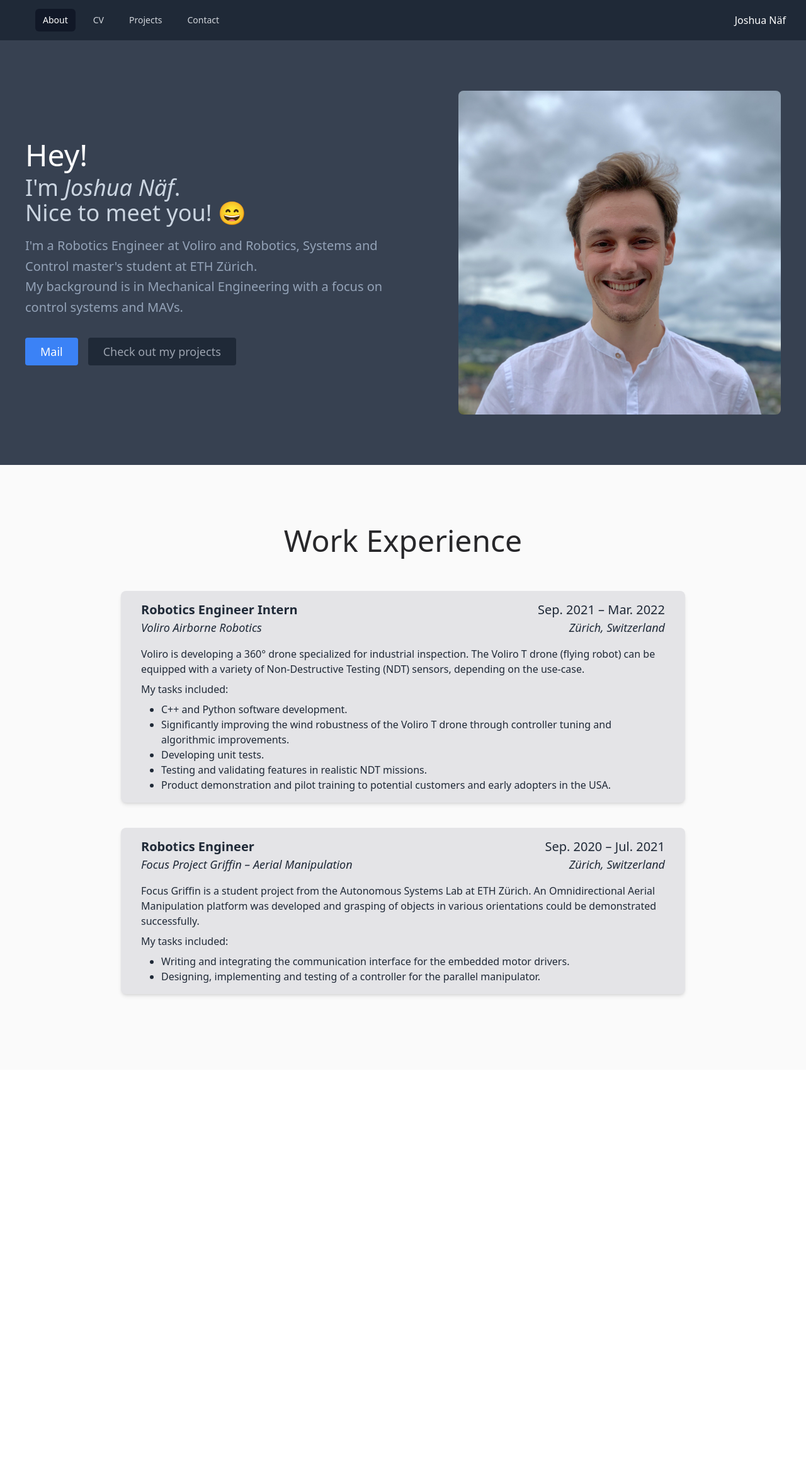
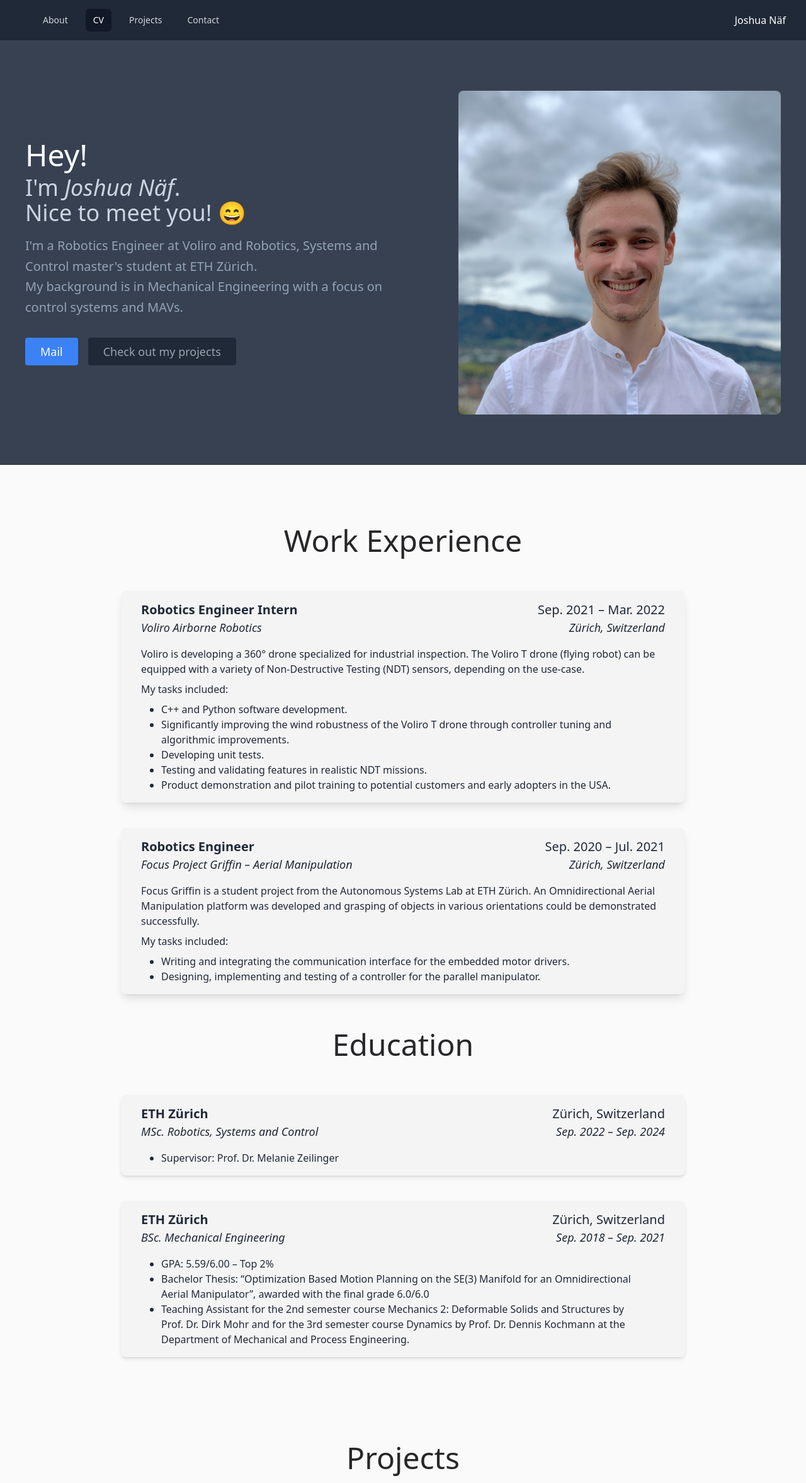
Before and after one commit to naefjo/naefjo.github.io, a React (Create React App) app: page / in a window 1280 px wide. Shown: the whole page at 63% size. Before the commit the page ends 1698 px from the top, so only its background shows below. Built offline with nearby package versions, Linux system fonts and the light colour scheme.

Commit message:
fixed highlighting of navbar when clicking links

```diff
--- a/src/App.js
+++ b/src/App.js
@@ -8,7 +8,7 @@ import CV from './components/cv'
 
 function App() {
   return (
-    <main className="text-gray-800 bg-gray-700 body-font">
+    <main className="text-gray-800 bg-zinc-50 body-font">
       <Navbar />
       <About />
       <CV />
--- a/src/components/about.js
+++ b/src/components/about.js
@@ -3,14 +3,14 @@ import pic from './IMG_7205_cropped.jpg'
 
 export default function About() {
     return (
-        <section id="about">
+        <section id="about" className="bg-gray-700">
             <div className="container max-w-7xl  mx-auto flex px-10 py-20 md:flex-row flex-col items-center">
                 <div className="lg:flex-grow md:w-1/2 lg:pr-24 md:pr-16 flex flex-col md:items-start md:text-left mb-16 md:mb-0 items-center text-center">
                     <h1 className="title-font sm:text-5xl text-4xl mb-2 font-medium text-white">
                         Hey!
                     </h1>
                     <h2 className="title-font sm:text-4xl text-3xl mb-4 font-medium text-slate-300">
-                        I'm <text className="italic">Joshua Näf</text>. <br /> Nice to meet you! 😄
+                        I'm <div className="inline italic">Joshua Näf</div>. <br /> Nice to meet you! 😄
                     </h2>
                     <p className="mb-8 leading-relaxed text-xl text-slate-400">
                         I'm a Robotics Engineer at Voliro and Robotics, Systems and Control master's student at ETH Zürich. <br />My background is in Mechanical Engineering with a focus on control systems and MAVs.
--- a/src/components/cv.js
+++ b/src/components/cv.js
@@ -1,6 +1,8 @@
+import {useState} from 'react'
+
 function WorkExperience(props) {
     return (
-        <div className="max-w-4xl mx-auto my-10 bg-zinc-200 px-8 py-4 rounded-lg shadow-md">
+        <div className="max-w-4xl mx-auto my-10 bg-zinc-100 px-8 py-4 rounded-lg shadow-lg">
             <div className="flex justify-center flex-col items-center sm:flex-row space-y-4 sm:space-y-0 pb-4">
                 <div className=" flex flex-col">
                     <p className="text-center sm:text-left font-bold text-xl">{props.title}</p>
@@ -11,14 +13,40 @@ function WorkExperience(props) {
                     <p className="text-center sm:text-right italic text-lg">{props.location}</p>
                 </div>
             </div>
+
             <p className="text-center sm:text-left">{props.description}</p>
+
             {props.tasks ?
             <div>
             <p className="py-2 font-medium"> My tasks included:</p>
             <ul className="px-8 list-disc list-outside">
-                {props.tasks.map(task => <li>{task}</li>)}
+                {props.tasks.map(task => <li key={task}>{task}</li>)}
             </ul>
-            </div> : null}
+            </div>
+            : null}
+        </div>
+    )
+}
+
+function Education(props) {
+    return (
+        <div className="max-w-4xl mx-auto my-10 bg-zinc-100 px-8 py-4 rounded-lg shadow-md">
+            <div className="flex justify-center flex-col items-center sm:flex-row space-y-4 sm:space-y-0 pb-4">
+                <div className=" flex flex-col">
+                    <p className="text-center sm:text-left font-bold text-xl">{props.school}</p>
+                    <p className="text-center sm:text-left italic text-lg">{props.degree}</p>
+                </div>
+                <div className="flex flex-col sm:ml-auto">
+                    <p className="text-center sm:text-right text-xl">{props.location}</p>
+                    <p className="text-center sm:text-right italic text-lg">{props.date}</p>
+                </div>
+            </div>
+
+            {props.list ?
+            <ul className="px-8 list-disc list-outside">
+                {props.list.map(listItem => <li key={listItem}>{listItem}</li>)}
+            </ul>
+            : null}
         </div>
     )
 }
@@ -26,7 +54,7 @@ function WorkExperience(props) {
 
 export default function CV() {
     return (
-        <section id="cv" className="bg-zinc-50">
+        <section id="cv">
             <div className="px-10 py-20">
                 <h1 className="text-center text-4xl sm:text-5xl text-zinc-800 font-medium pt-4 pb-4"> Work Experience</h1>
                 <WorkExperience
@@ -43,6 +71,7 @@ export default function CV() {
                         "Product demonstration and pilot training to potential customers and early adopters in the USA.",
                     ]}
                 />
+
                 <WorkExperience
                     title="Robotics Engineer"
                     company="Focus Project Griffin – Aerial Manipulation"
@@ -54,6 +83,31 @@ export default function CV() {
                         "Designing, implementing and testing of a controller for the parallel manipulator.",
                     ]}
                 />
+
+                 <h1 className="text-center text-4xl sm:text-5xl text-zinc-800 font-medium pt-4 pb-4"> Education</h1>
+                 <Education
+                    school="ETH Zürich"
+                    degree="MSc. Robotics, Systems and Control"
+                    location="Zürich, Switzerland"
+                    date="Sep. 2022 – Sep. 2024"
+                    list={[
+                        "Supervisor: Prof. Dr. Melanie Zeilinger"
+                    ]}
+                 />
+
+                 <Education
+                    school="ETH Zürich"
+                    degree="BSc. Mechanical Engineering"
+                    location="Zürich, Switzerland"
+                    date="Sep. 2018 – Sep. 2021"
+                    list={[
+                        "GPA: 5.59/6.00 – Top 2%",
+                        "Bachelor Thesis: “Optimization Based Motion Planning on the SE(3) Manifold for an Omnidirectional Aerial Manipulator”, awarded with the final grade 6.0/6.0",
+                        "Teaching Assistant for the 2nd semester course Mechanics 2: Deformable Solids and Structures by Prof. Dr. Dirk Mohr and for the 3rd semester course Dynamics by Prof. Dr. Dennis Kochmann at the Department of Mechanical and Process Engineering.",
+                    ]}
+                 />
+
+
             </div>
         </section>
     )
--- a/src/components/navbar.js
+++ b/src/components/navbar.js
@@ -1,14 +1,7 @@
 /* This example requires Tailwind CSS v2.0+ */
-import { Fragment } from 'react'
+import { Fragment, useEffect, useState } from 'react'
 import { Disclosure, Menu, Transition } from '@headlessui/react'
 import { BellIcon, MenuIcon, XIcon } from '@heroicons/react/outline'
-
-const navigation = [
-  { name: 'About', href: '#id', current: true },
-  { name: 'CV', href: '#', current: false },
-  { name: 'Projects', href: '#', current: false },
-  { name: 'Contact', href: '#', current: false },
-]
 
 function classNames(...classes) {
   return classes.filter(Boolean).join(' ')
@@ -16,8 +9,15 @@ function classNames(...classes) {
 
 
 export default function Navbar() {
+  const [navigation, setNav] = useState([
+    { name: 'About', href: '#about', current: false },
+    { name: 'CV', href: '#cv', current: true },
+    { name: 'Projects', href: '#projects', current: false },
+    { name: 'Contact', href: '#', current: false },
+  ])
+
   return (
-    <Disclosure as="nav" className="bg-gray-800">
+    <Disclosure as="nav" className="bg-gray-800 sticky top-0">
       {({ open }) => (
         <>
           <div className="max-w-7xl mx-auto px-2 sm:px-6 lg:px-8">
@@ -34,22 +34,10 @@ export default function Navbar() {
                 </Disclosure.Button>
               </div>
               <div className="flex-1 flex items-center justify-center sm:items-stretch sm:justify-start">
-                {/* icon */}
-                {/* <div className="flex-shrink-0 flex items-center">
-                  <img
-                    className="block lg:hidden h-8 w-auto"
-                    src="https://tailwindui.com/img/logos/workflow-mark-indigo-500.svg"
-                    alt="Workflow"
-                  />
-                  <img
-                    className="hidden lg:block h-8 w-auto"
-                    src="https://tailwindui.com/img/logos/workflow-logo-indigo-500-mark-white-text.svg"
-                    alt="Workflow"
-                  />
-                </div> */}
                 <div className="hidden sm:block sm:ml-6">
                   <div className="flex space-x-4">
-                    {navigation.map((item) => (
+                    {navigation.map(
+                      (item) => (
                         <a
                           key={item.name}
                           href={item.href}
@@ -57,11 +45,25 @@ export default function Navbar() {
                             item.current ? 'bg-gray-900 text-white' : 'text-gray-300 hover:bg-gray-700 hover:text-white',
                             'px-3 py-2 rounded-md text-sm font-medium'
                           )}
+
+                          // className={`px-3 py-2 rounded-md text-sm font-medium ${item.current ? "bg-gray-900 text-white" : "text-gray-300 hover:bg-gray-700 hover:text-white"}`}
+
                           aria-current={item.current ? 'page' : undefined}
+
+                          onClick={
+                            () => {
+                              let tmp_array = [...navigation];
+                              tmp_array.forEach(navitem => navitem.current = (navitem.name == item.name) ? true : false)
+                              console.log(tmp_array)
+
+                              setNav(tmp_array)
+                            }
+                          }
                         >
                           {item.name}
                         </a>
-                    ))}
+                      )
+                    )}
                   </div>
                 </div>
               </div>
--- a/src/components/projects.js
+++ b/src/components/projects.js
@@ -1 +1,7 @@
-export default function Projects() {}
+export default function Projects() {
+    return (
+        <section id="projects">
+            <h1 className="text-center text-4xl sm:text-5xl text-zinc-800 font-medium pt-4 pb-4">Projects</h1>
+        </section>
+    )
+}
--- /dev/null
+++ b/src/hooks/useScrollPosition.js
@@ -0,0 +1,20 @@
+// https://www.skillthrive.com/hunter/lessons/change-nav-on-scroll
+import { useEffect, useState } from 'react'
+
+export const useScrollPosition = () => {
+  const [scrollPosition, setScrollPosition] = useState(0)
+
+  useEffect(() => {
+    const updatePosition = () => {
+      setScrollPosition(window.pageYOffset)
+    }
+
+    window.addEventListener('scroll', updatePosition)
+
+    updatePosition()
+
+    return () => window.removeEventListener('scroll', updatePosition)
+  }, [])
+
+  return scrollPosition
+}
```
Lines whose indentation alone changed are shown as unchanged.
